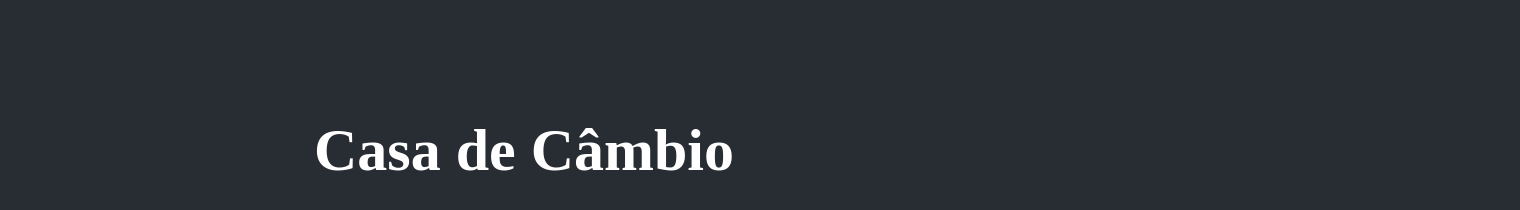
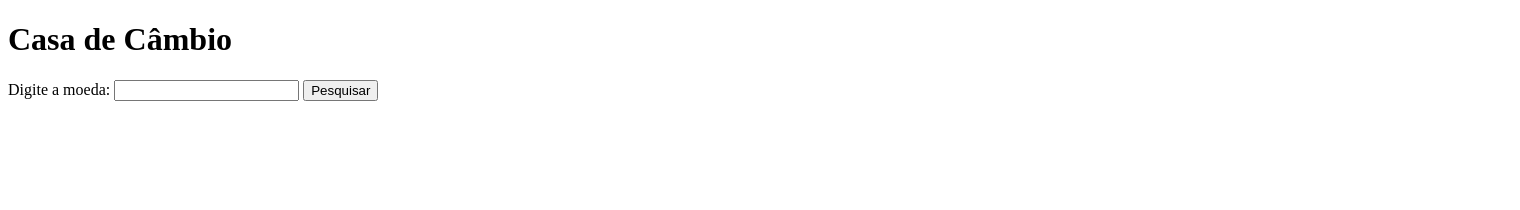
Before and after one commit to LeonardoNunesF/exercise-casa-de-cambio, a website built with Vite: page index.html in a window 1280 px wide. Shown: the whole page, 1520 px wide, since content can reach past the window. Built offline with nearby package versions, Linux system fonts and the light colour scheme; no server answers.

Commit message:
fix stuff

```diff
--- a/index.html
+++ b/index.html
@@ -8,9 +8,20 @@
     <link rel="stylesheet" href="style.css">
 </head>
 <body>
-    <h1>Casa de Câmbio</h1>
-    <form>
+    <header>
+        <h1>Casa de Câmbio</h1>
+    </header>
+    <main>
+        <form>
+            <label for="moeda">Digite a moeda:</label>
+            <input type="search" name="moeda" id="moeda">
+            <button type="submit">Pesquisar</button>
+        </form>
+        <div class="valores">
 
-    </form>
+        </div>
+
+    </main>
+    <script type="module" src="./src/main.js"></script>
 </body>
 </html>
--- a/package.json
+++ b/package.json
@@ -12,11 +12,12 @@
   "license": "ISC",
   "dependencies": {
     "@trybe/eslint-config-frontend": "^1.11.2",
+    "nanoid": "^4.0.2",
     "vite": "^4.3.8"
   },
-  "type": "module",
   "devDependencies": {
     "eslint": "^8.41.0",
     "eslint-plugin-react": "^7.32.2"
-  }
+  },
+  "type": "module"
 }
--- /dev/null
+++ b/src/main.js
@@ -0,0 +1,4 @@
+// import { nanoid } from 'nanoid'
+// import "./style.css";
+fetch('https://api.exchangerate.host/latest?base=${moeda}')
+  .then();
--- a/style.css
+++ b/style.css
@@ -1,11 +1,11 @@
-body {
+/* body {
   position: relative;
   width: 1512px;
   height: 965px;
 
   background: #282c33;
-}
-h1 {
+} */
+/* h1 {
   position: absolute;
   width: 514px;
   height: 61px;
@@ -19,4 +19,20 @@ h1 {
   line-height: 79px;
 
   color: #ffffff;
+} */
+/* label {
+    position: absolute;
+width: 111px;
+height: 15px;
+left: 307px;
+top: 165px;
+
+font-family: 'Fira Code';
+font-style: normal;
+font-weight: 400;
+font-size: 12px;
+line-height: 16px;
+
+color: #FFFFFF;
 }
+ */
```
Also changed, not shown: script.js (deleted), 1 other file.
